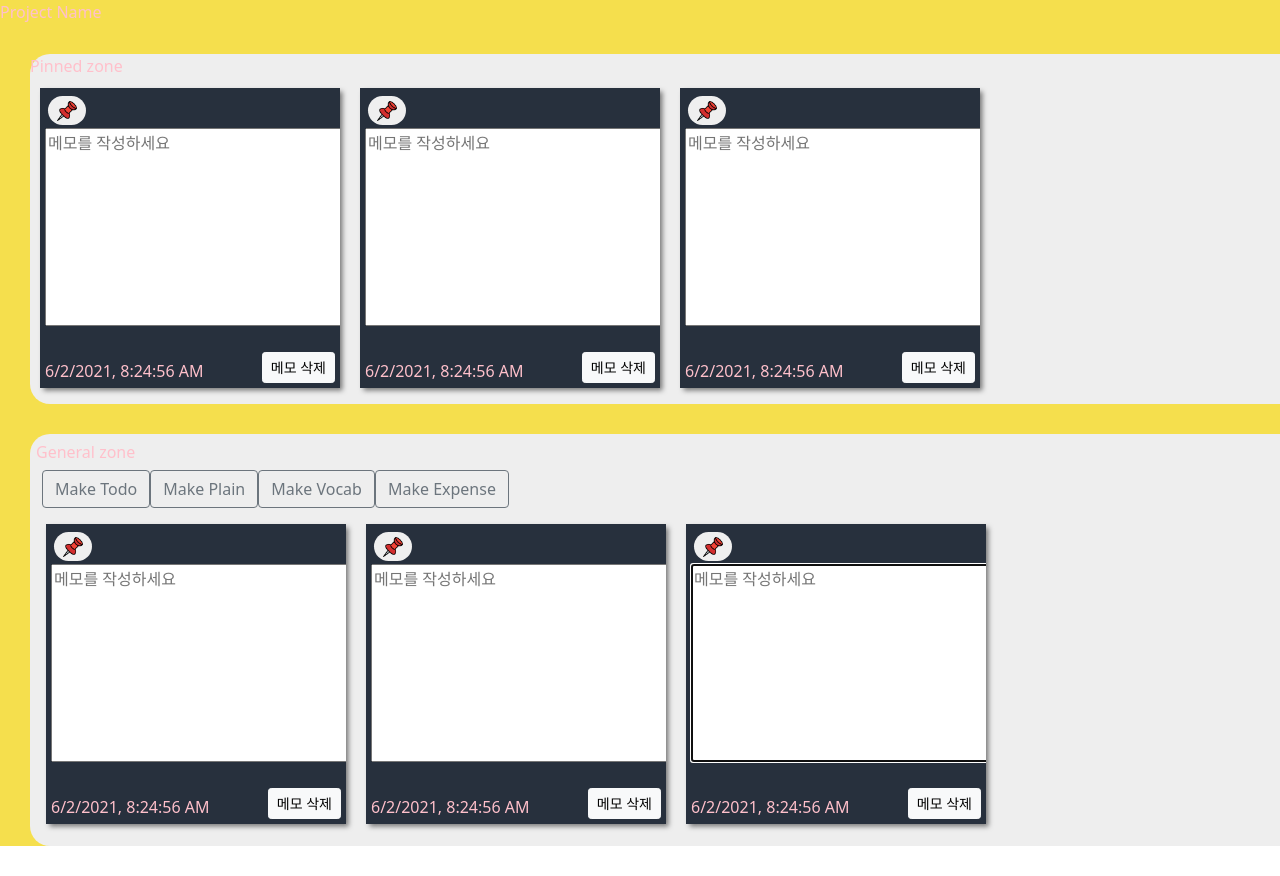
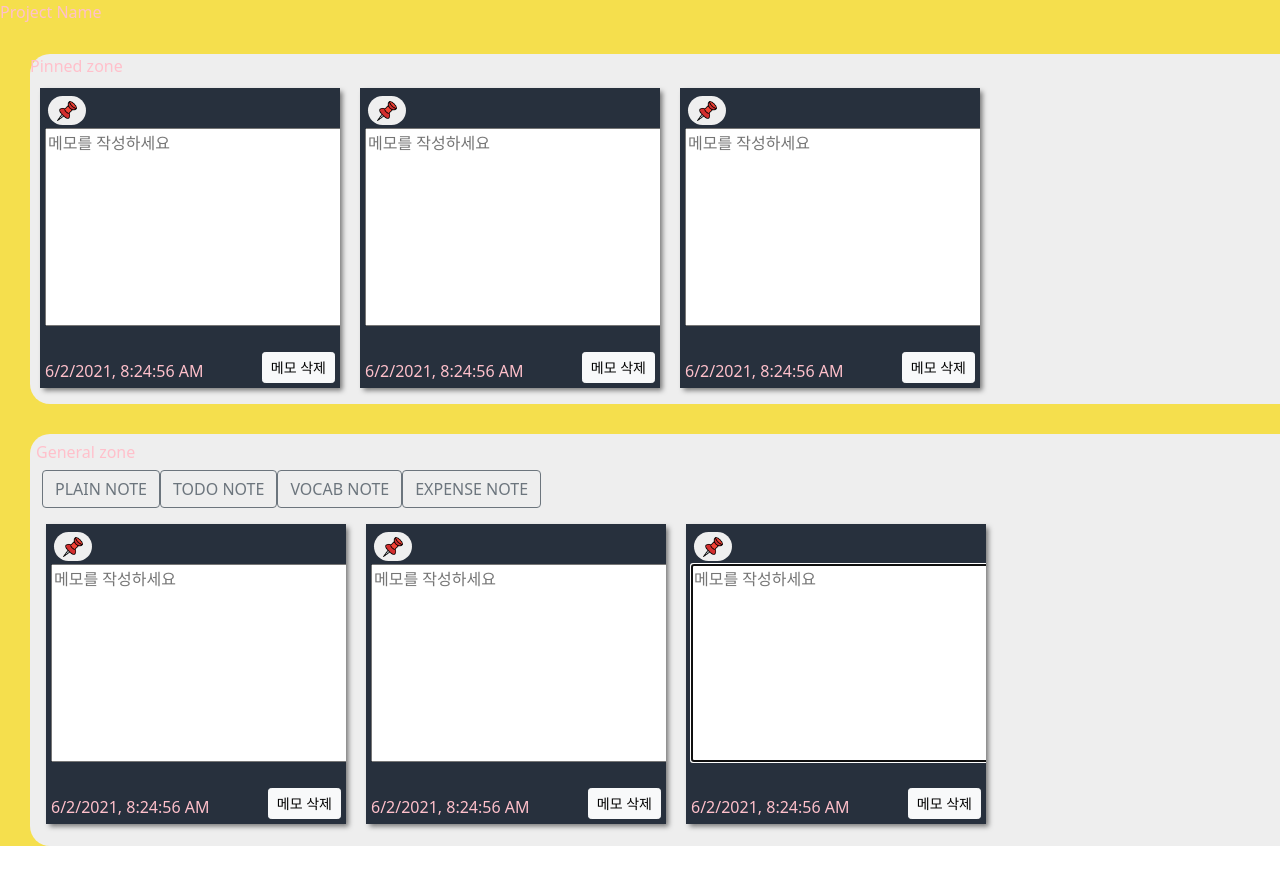
Before and after one commit to KULEEEE/StickyMemo, a React (Create React App) app: page / in a window 1280 px wide. Shown: the top 876 px of the page. Built offline with nearby package versions, Linux system fonts and the light colour scheme.

Commit message:
[chore] Change button labels in DefaultNote.js

```diff
--- a/src/DefaultNote.js
+++ b/src/DefaultNote.js
@@ -5,10 +5,10 @@ export function DefaultNote({ addNote }) {
   return (
     <div className="default-note">
       <ButtonToolbar>
-        <Button variant="btn btn-outline-secondary" className="add-button" onClick={()=>{addNote('todo')}}>Make Todo</Button>
-        <Button variant="btn btn-outline-secondary" className="add-button" onClick={()=>{addNote('plain')}}>Make Plain</Button>
-        <Button variant="btn btn-outline-secondary" className="add-button" onClick={()=>{addNote('vocab')}}>Make Vocab</Button>
-        <Button variant="btn btn-outline-secondary" className="add-button" onClick={()=>{addNote('expense')}}>Make Expense</Button>
+        <Button variant="btn btn-outline-secondary" className="add-button" onClick={()=>{addNote('plain')}}>PLAIN NOTE</Button>
+        <Button variant="btn btn-outline-secondary" className="add-button" onClick={()=>{addNote('todo')}}>TODO NOTE</Button>
+        <Button variant="btn btn-outline-secondary" className="add-button" onClick={()=>{addNote('vocab')}}>VOCAB NOTE</Button>
+        <Button variant="btn btn-outline-secondary" className="add-button" onClick={()=>{addNote('expense')}}>EXPENSE NOTE</Button>
       </ButtonToolbar>
     </div>
   );
```
